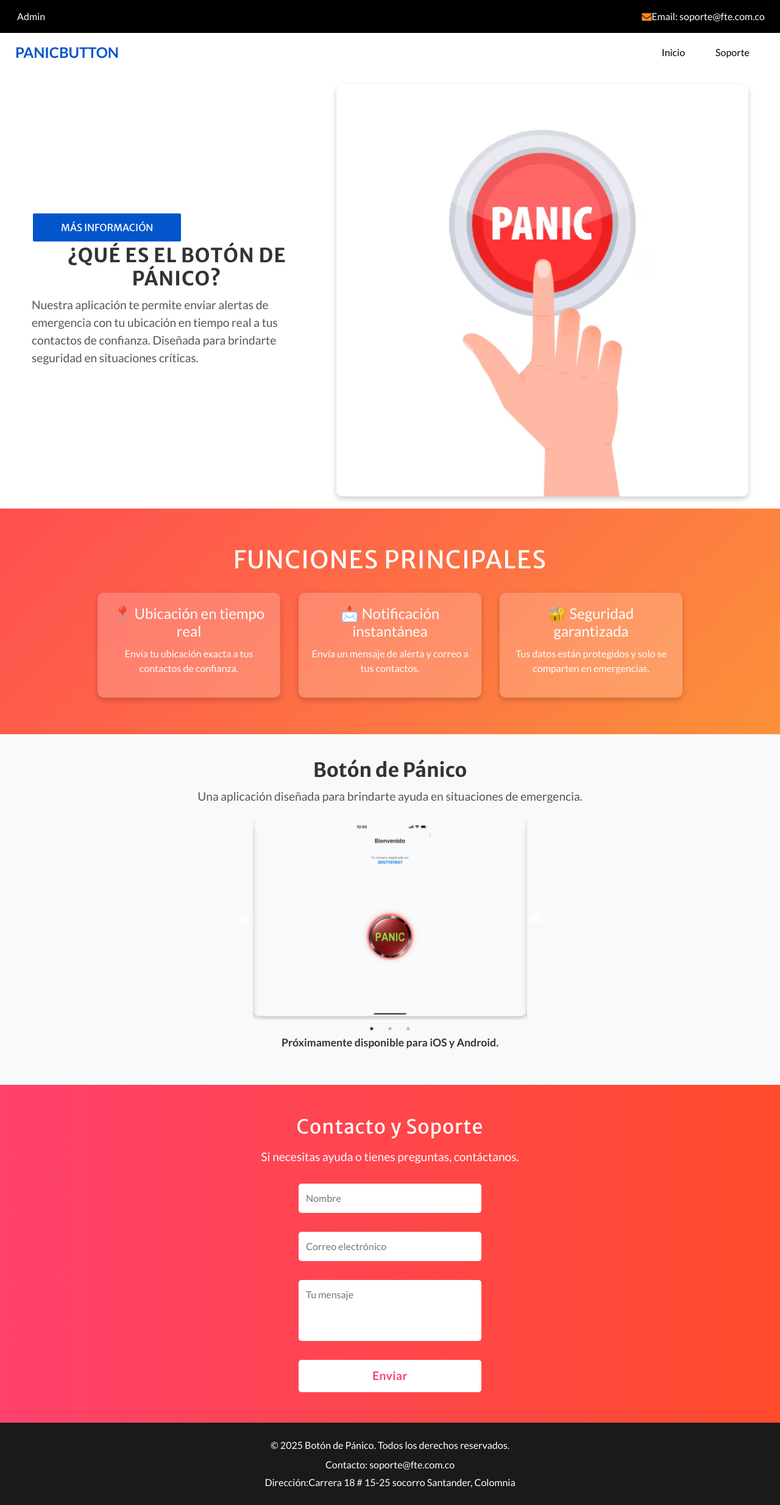
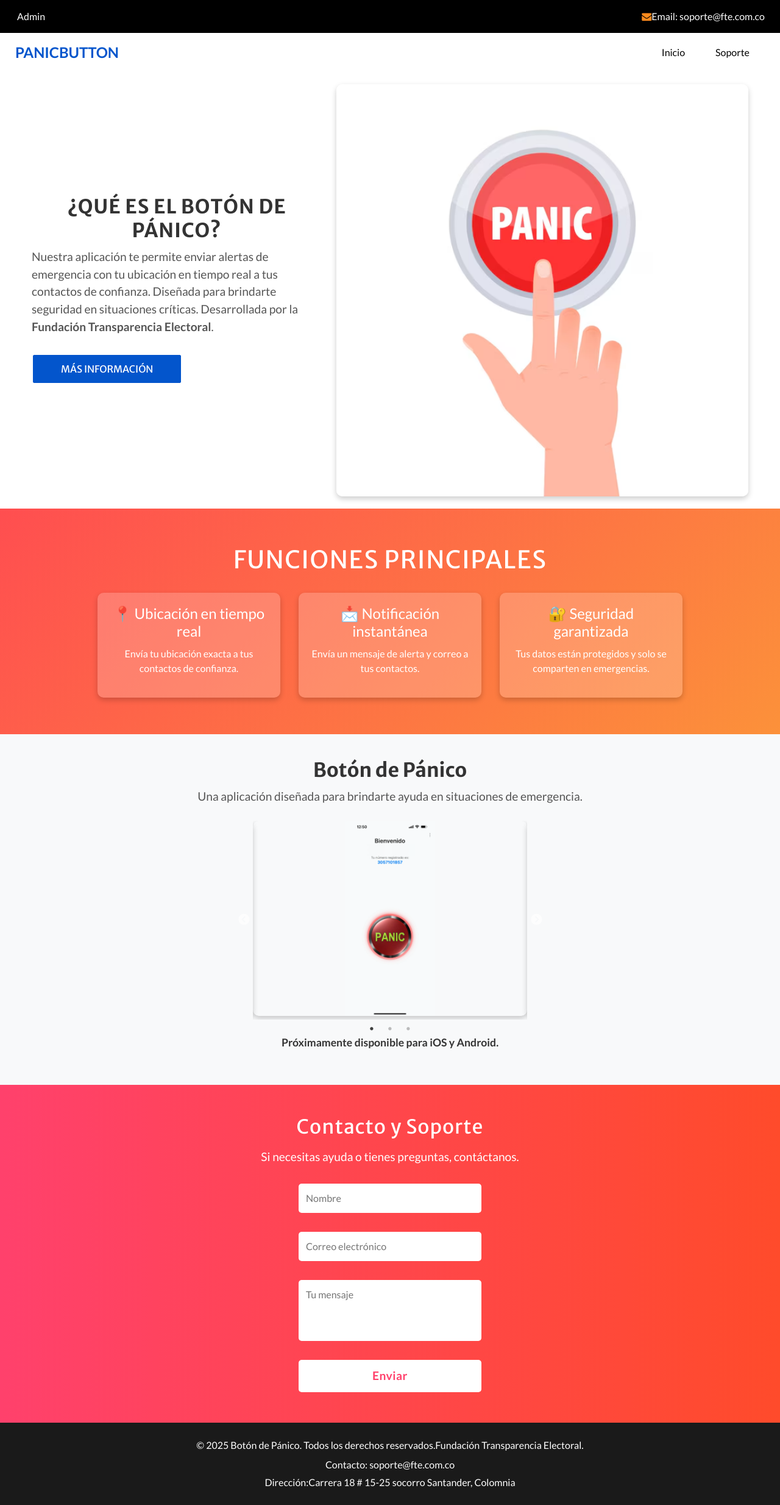
Before and after one commit to mejimenezp/PannicButtonWeb, a React (Create React App) app: page / in a window 1280 px wide. Shown: the whole page at 61% size. Built offline with nearby package versions, Linux system fonts and the light colour scheme.

Commit message:
fundacion

```diff
--- a/src/components/About.js
+++ b/src/components/About.js
@@ -10,14 +10,17 @@
           {/* Texto y botón */}
           <div className="col-lg-5 col-md-6">
             <div className="detail-box fade-in">
-              <Link to="/privacidad" className="btn">
-                Más Información
-              </Link>
+
               <h2>¿Qué es el Botón de Pánico?</h2>
               <p>
                 Nuestra aplicación te permite enviar alertas de emergencia con tu ubicación en tiempo real a tus contactos de confianza.
                 Diseñada para brindarte seguridad en situaciones críticas.
+                Desarrollada por la <strong>Fundación Transparencia Electoral</strong>.
               </p>
+              <Link to="/privacidad" className="btn">
+                              Más Información
+              </Link>
+
             </div>
           </div>
 
--- a/src/components/Footer.jsx
+++ b/src/components/Footer.jsx
@@ -4,7 +4,12 @@
   return (
     <footer className="footer bg-gray-900 text-white py-6">
       <div className="container mx-auto text-center">
-        <p className="text-lg font-semibold">© 2025 Botón de Pánico. Todos los derechos reservados.</p>
+    <p className="text-lg font-semibold">
+  © 2025 Botón de Pánico. Todos los derechos reservados.
+  <span className="font-bold">Fundación Transparencia Electoral</span>.
+</p>
+
+
         <div className="mt-2">
           <p>Contacto: soporte@fte.com.co</p>
           <p>Dirección:Carrera 18 # 15-25 socorro Santander, Colomnia</p>
```
